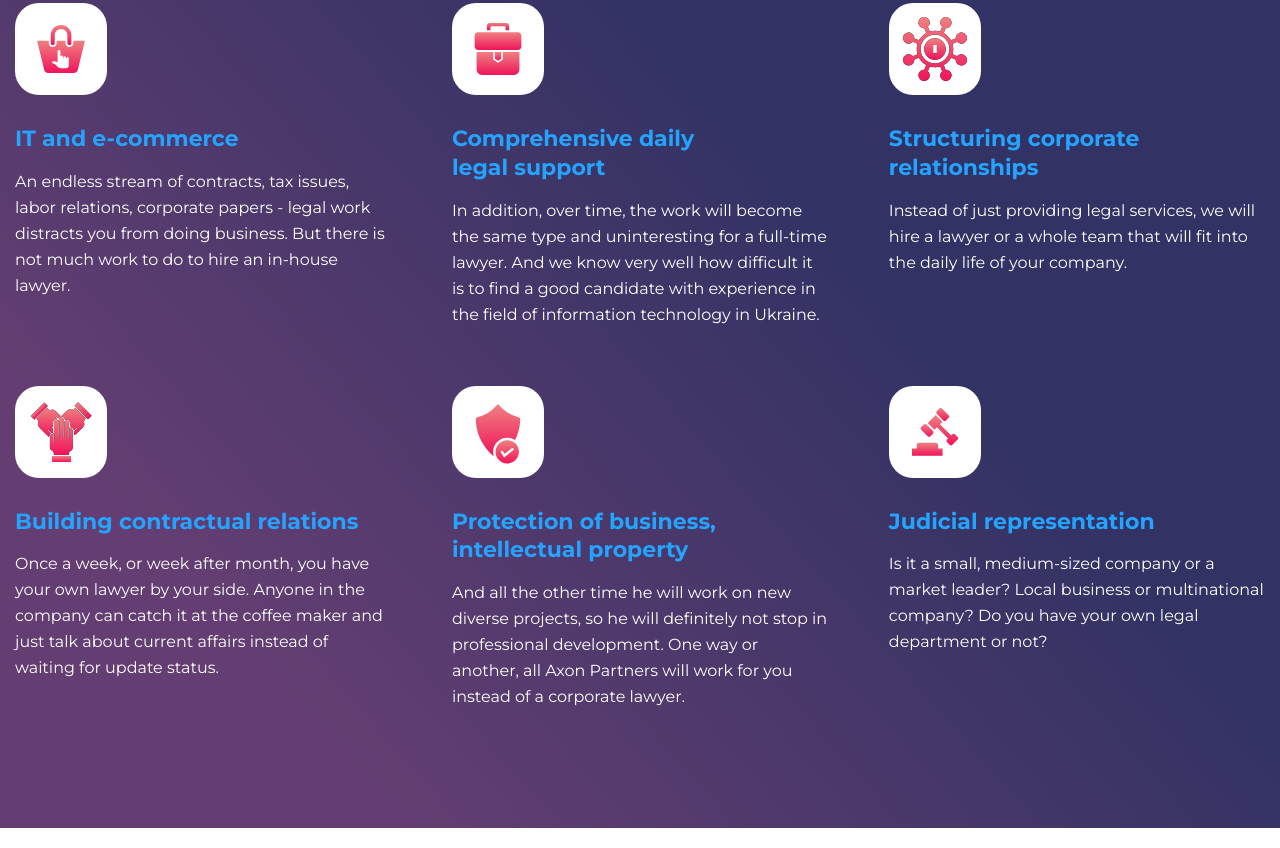
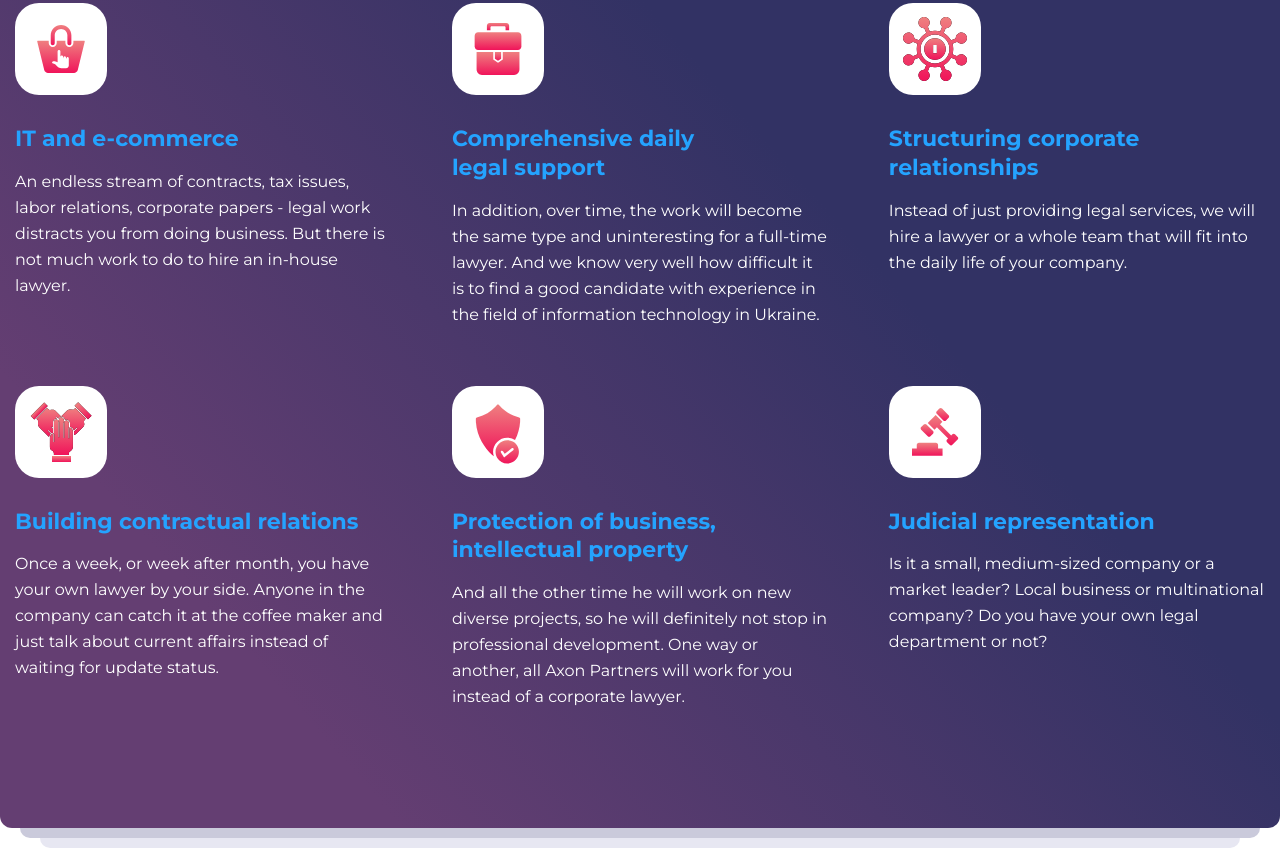
Before and after one commit to AndyGuit/hlegal, a website: page pages/index.html in a window 1280 px wide. Shown: the part 1356-2204 px from the top of the page. Drawn offline with nearby package versions, Linux system fonts and the light colour scheme.

Commit message:
feat: add fake shadow

```diff
--- a/pages/index.html
+++ b/pages/index.html
@@ -194,5 +194,9 @@
       </div>
     </section>
   </div>
+  <div class="fake-shadow">
+    <div class="fake-shadow__first"></div>
+    <div class="fake-shadow__second"></div>
+  </div>
 </body>
 </html>
--- a/styles/scss/common/_globals.scss
+++ b/styles/scss/common/_globals.scss
@@ -34,6 +34,7 @@ section {
   position: relative;
   z-index: -2;
   overflow: hidden;
+  border-radius: 0 0 12px 12px;
 }
 
 .gradient-red-text {
--- /dev/null
+++ b/styles/scss/components/_fake-shadow.scss
@@ -0,0 +1,17 @@
+.fake-shadow {
+  padding: 0 20px;
+
+  &__first,
+  &__second {
+    height: 10px;
+    border-radius: 0px 0px 12px 12px;
+  }
+
+  &__first {
+    background-color: #cacadb;
+  }
+  &__second {
+    margin: 0 20px;
+    background-color: #e7e7f2;
+  }
+}
--- a/styles/scss/home-page.scss
+++ b/styles/scss/home-page.scss
@@ -5,3 +5,4 @@
 @import './components/hero';
 @import './components/tabs';
 @import './components/services';
+@import './components/fake-shadow';
```
Also changed, not shown: styles/css/home-page.min.css, 1 other file.
